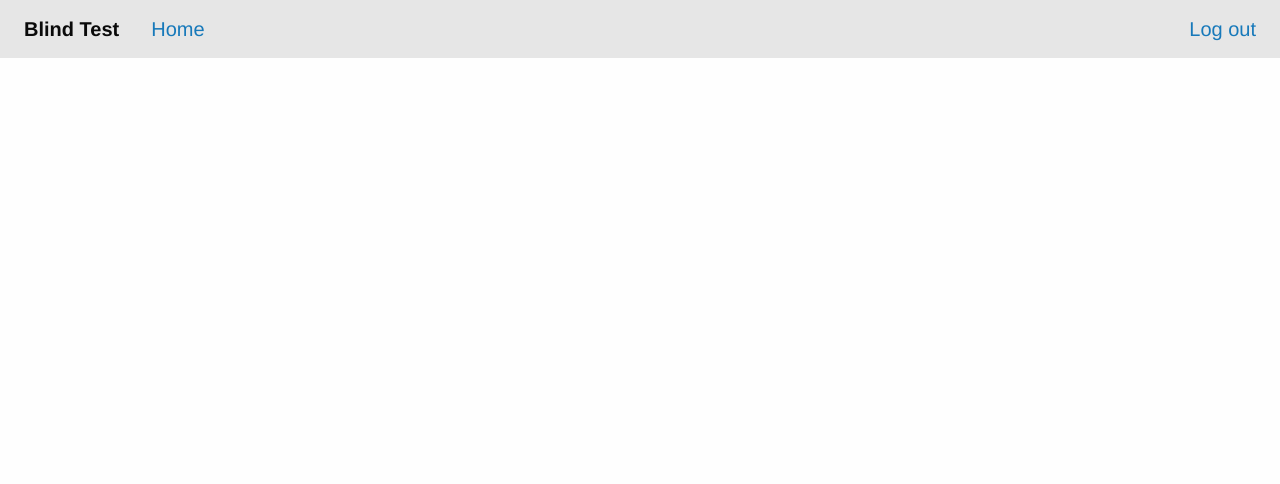
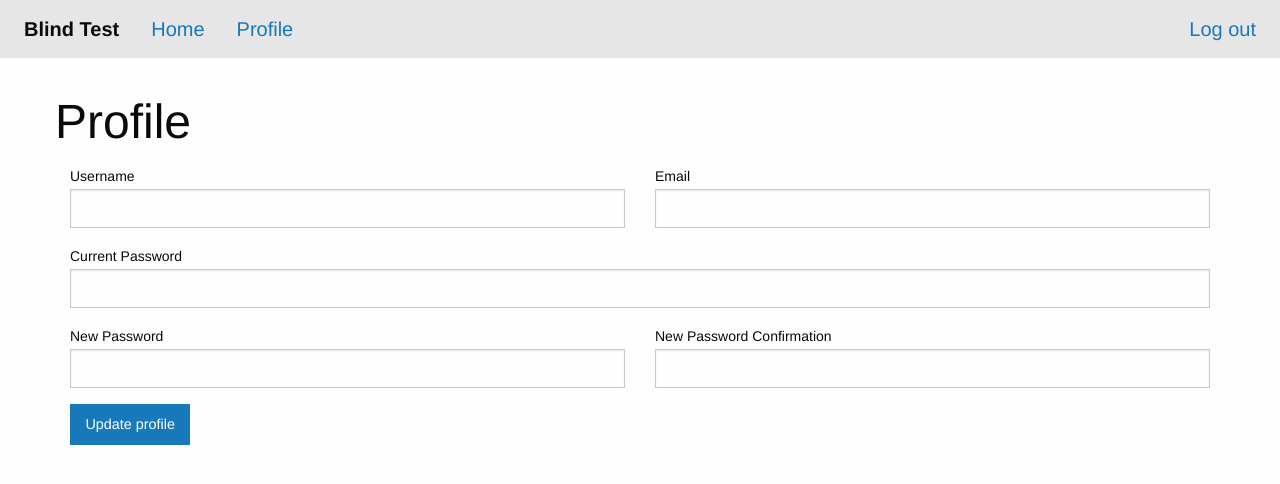
Before and after one commit to blind-test/Web, a React app: page /profile in a window 1280 px wide. Shown: the top 484 px of the page. Built offline with nearby package versions, Linux system fonts and the light colour scheme.

Commit message:
page profile

```diff
--- /dev/null
+++ b/src/components/Profile.js
@@ -0,0 +1,78 @@
+import React, {Component, Fragment} from 'react'
+import {Topbar} from "./Topbar";
+import {connect} from "react-redux";
+import {sign_in} from "../actions/userActions";
+
+class Profile extends Component{
+    constructor(props){
+        super(props)
+        this.profileUpdate = this.profileUpdate.bind(this)
+    }
+
+    componentDidMount(){
+        console.log("Profile mounted");
+    }
+
+    profileUpdate(event){
+        event.preventDefault()
+        // const payload = {email:username, password:password}
+        // this.props.dispatch(sign_in(JSON.stringify(payload)))
+    }
+
+
+    renderOnline(){
+        return (
+            <Fragment>
+                <h1>Profile</h1>
+                <form method={"post"} onSubmit={this.profileUpdate} >
+                    <div className={"grid-x grid-padding-x"}>
+                        <div className={"medium-6 small-12 cell"}>
+                            <label>Username
+                                <input type={"text"} name={"username"} />
+                            </label>
+                        </div>
+                        <div className={"medium-6 small-12 cell"}>
+                            <label>Email
+                                <input type={"text"} name={"email"} />
+                            </label>
+                        </div>
+                        <div className={"small-12 cell"}>
+                            <label>Current Password
+                                <input type="password" name={"password"}/>
+                            </label>
+                        </div>
+                        <div className={"medium-6 small-12 cell"}>
+                            <label>New Password
+                                <input type="password" name={"new_password"}/>
+                            </label>
+                        </div>
+                        <div className={"medium-6 small-12 cell"}>
+                            <label>New Password Confirmation
+                                <input type="password" name={"new_password_confirmation"}/>
+                            </label>
+                        </div>
+                        <div className={"medium-12 small-12 cell"}>
+                            <button className={"button"} type={"submit"} >Update profile</button>
+                        </div>
+                    </div>
+                </form>
+            </Fragment>
+        )
+    }
+
+    render(){
+        const {auth} = this.props
+        return auth.token && auth.token!==""
+            ? this.renderOnline()
+            : ""
+    }
+}
+
+function mapStateToProps(state, ownProps){
+
+     return {
+         auth: state.app.auth,
+     }
+}
+
+export default connect(mapStateToProps)(Profile)
--- a/src/components/Root.js
+++ b/src/components/Root.js
@@ -6,6 +6,9 @@ import Index from "./Index";
 import App from "./App";
 import SignIn from "./SignIn";
 import SignUp from "./SignUp";
+import Profile from "./Profile";
+// import ThemesListing from "./ThemesListing";
+// import Theme from "./Theme";
 
 
 
@@ -16,7 +19,9 @@ const Root = ({ store }) =>  (
                 <Route exact path="/" component={Index}/>
                 <Route exact path="/sign_in" component={SignIn}/>
                 <Route exact path="/sign_up" component={SignUp}/>
-
+                <Route exact path="/profile" component={Profile}/>
+                {/*<Route exact path="/themes" component={ThemesListing}/>*/}
+                {/*<Route exact path="/theme/:name" component={Theme}/>*/}
             </App>
         </Router>
     </Provider>
--- a/src/components/Topbar.js
+++ b/src/components/Topbar.js
@@ -30,7 +30,7 @@ class Topbar extends Component{
                         <li><Link to={"/"}>Home</Link></li>
                         {auth.token !== "" || auth.token
                             ? <Fragment>
-                                {/*<li><Link to={"/profile"}>Profile</Link></li>*/}
+                                <li><Link to={"/profile"}>Profile</Link></li>
                                 {/*<li><Link to={"themes"}>Themes</Link></li>*/}
                             </Fragment>
                             : ""
```
